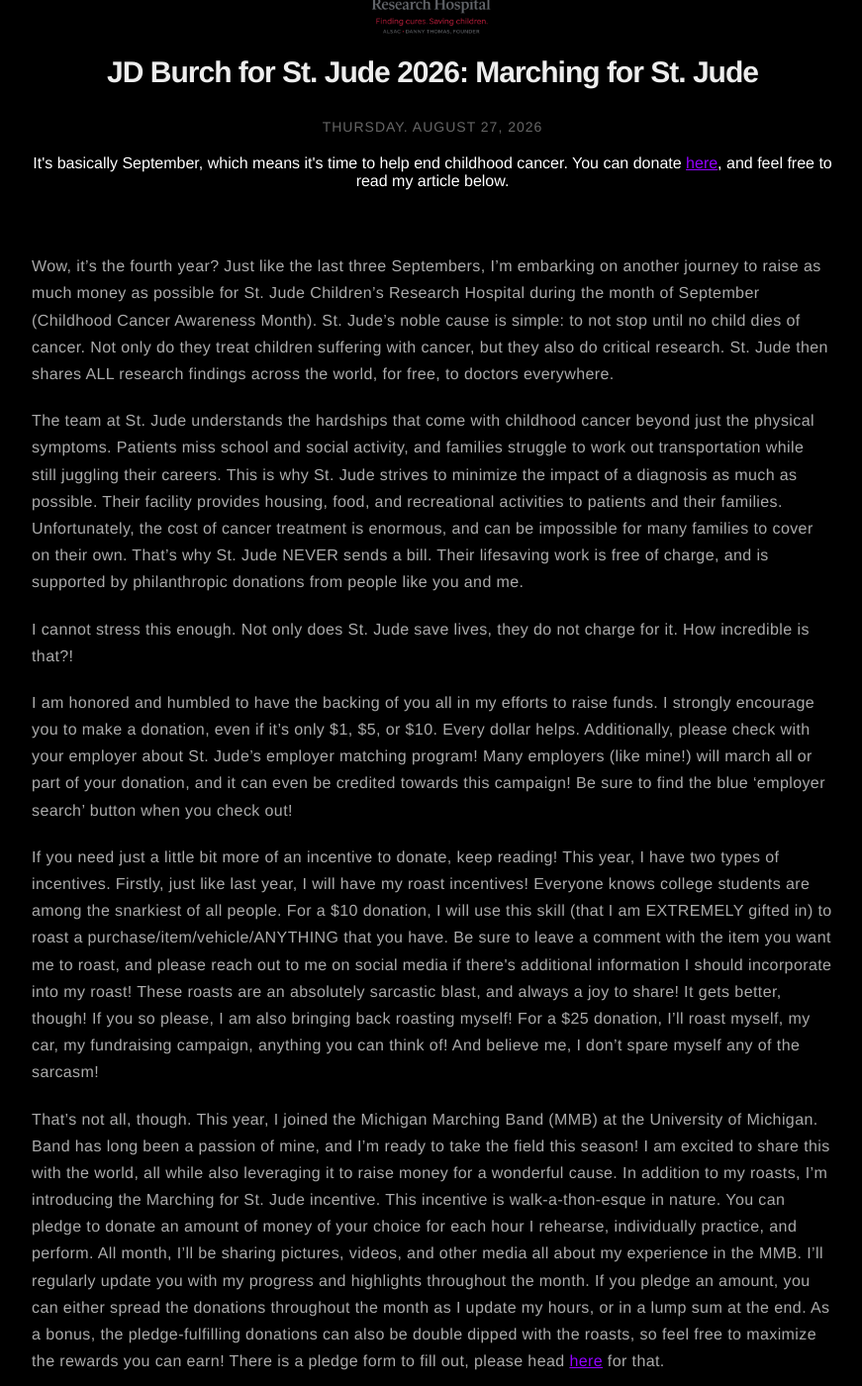
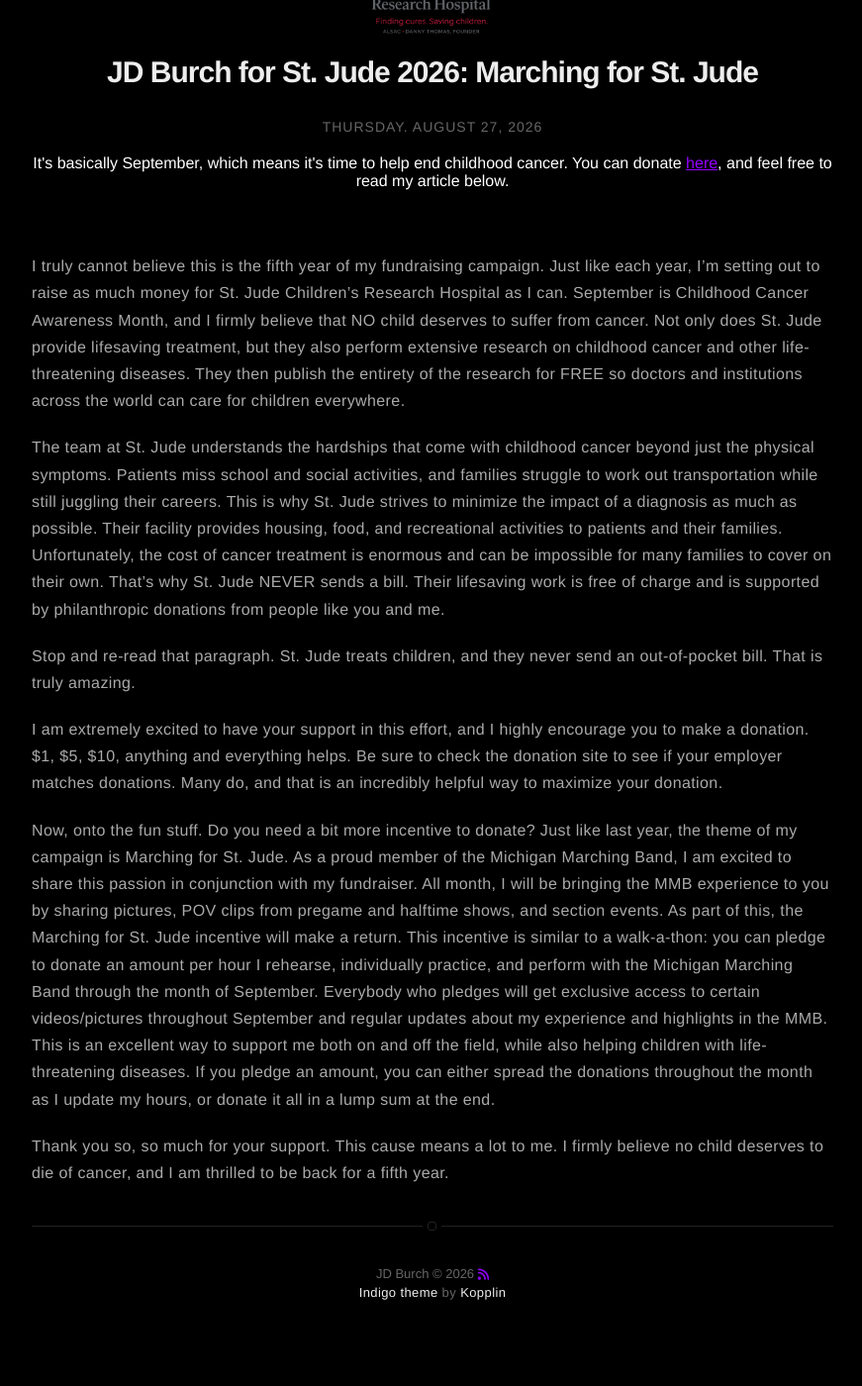
Before and after one commit to JDBurchHuzzah/jdburchhuzzah.github.io, a Jekyll site: the page built from _posts/2026-08-27-StJude26.markdown, in a window 1280 px wide and 1400 px high, scrolled down 209 px. Shown: the whole window at 99% size, without its empty margins (203-1074 px from the left). Built offline with Jekyll 4.4.1, drawn with Linux system fonts in a browser that asks for light colours; nearby versions of some CDN libraries; after the commit the page ends 1586 px from its top, so only the background shows below that.

Commit message:
Update 2026-08-27-StJude26.markdown

```diff
--- a/_posts/2026-08-27-StJude26.markdown
+++ b/_posts/2026-08-27-StJude26.markdown
@@ -11,14 +11,19 @@
 
 <center><strong>It's basically September, which means it's time to help end childhood cancer. You can donate <a href="https://jdburch.com/2025">here</a>, and feel free to read my article below.</strong></center><br>
 
-<p>Wow, it’s the fourth year? Just like the last three Septembers, I’m embarking on another journey to raise as much money as possible for St. Jude Children’s Research Hospital during the month of September (Childhood Cancer Awareness Month). St. Jude’s noble cause is simple: to not stop until no child dies of cancer. Not only do they treat children suffering with cancer, but they also do critical research. St. Jude then shares ALL research findings across the world, for free, to doctors everywhere.</p>
+<p>I truly cannot believe this is the fifth year of my fundraising campaign. Just like each year, I’m setting out to raise as much money for St. Jude Children’s Research Hospital as I can. September is Childhood Cancer Awareness Month, and I firmly believe that NO child deserves to suffer from cancer. Not only does St. Jude provide lifesaving treatment, but they also perform extensive research on childhood cancer and other life-threatening diseases. They then publish the entirety of the research for FREE so doctors and institutions across the world can care for children everywhere.
+</p>
 
-<p>The team at St. Jude understands the hardships that come with childhood cancer beyond just the physical symptoms. Patients miss school and social activity, and families struggle to work out transportation while still juggling their careers. This is why St. Jude strives to minimize the impact of a diagnosis as much as possible. Their facility provides housing, food, and recreational activities to patients and their families. Unfortunately, the cost of cancer treatment is enormous, and can be impossible for many families to cover on their own. That’s why St. Jude NEVER sends a bill. Their lifesaving work is free of charge, and is supported by philanthropic donations from people like you and me.</p>
+<p>The team at St. Jude understands the hardships that come with childhood cancer beyond just the physical symptoms. Patients miss school and social activities, and families struggle to work out transportation while still juggling their careers. This is why St. Jude strives to minimize the impact of a diagnosis as much as possible. Their facility provides housing, food, and recreational activities to patients and their families. Unfortunately, the cost of cancer treatment is enormous and can be impossible for many families to cover on their own. That’s why St. Jude NEVER sends a bill. Their lifesaving work is free of charge and is supported by philanthropic donations from people like you and me.
+</p>
 
-<p>I cannot stress this enough. Not only does St. Jude save lives, they do not charge for it. How incredible is that?!</p>
+<p>Stop and re-read that paragraph. St. Jude treats children, and they never send an out-of-pocket bill. That is truly amazing.
+</p>
 
-<p>I am honored and humbled to have the backing of you all in my efforts to raise funds. I strongly encourage you to make a donation, even if it’s only $1, $5, or $10. Every dollar helps. Additionally, please check with your employer about St. Jude’s employer matching program! Many employers (like mine!) will march all or part of your donation, and it can even be credited towards this campaign! Be sure to find the blue ‘employer search’ button when you check out!</p>
+<p>I am extremely excited to have your support in this effort, and I highly encourage you to make a donation. $1, $5, $10, anything and everything helps. Be sure to check the donation site to see if your employer matches donations. Many do, and that is an incredibly helpful way to maximize your donation.
+</p>
 
-<p>If you need just a little bit more of an incentive to donate, keep reading! This year, I have two types of incentives. Firstly, just like last year, I will have my roast incentives! Everyone knows college students are among the snarkiest of all people. For a $10 donation, I will use this skill (that I am EXTREMELY gifted in) to roast a purchase/item/vehicle/ANYTHING that you have. Be sure to leave a comment with the item you want me to roast, and please reach out to me on social media if there's additional information I should incorporate into my roast! These roasts are an absolutely sarcastic blast, and always a joy to share! It gets better, though! If you so please, I am also bringing back roasting myself! For a $25 donation, I’ll roast myself, my car, my fundraising campaign, anything you can think of! And believe me, I don’t spare myself any of the sarcasm!</p>
+<p>Now, onto the fun stuff. Do you need a bit more incentive to donate? Just like last year, the theme of my campaign is Marching for St. Jude. As a proud member of the Michigan Marching Band, I am excited to share this passion in conjunction with my fundraiser. All month, I will be bringing the MMB experience to you by sharing pictures, POV clips from pregame and halftime shows, and section events. As part of this, the Marching for St. Jude incentive will make a return. This incentive is similar to a walk-a-thon: you can pledge to donate an amount per hour I rehearse, individually practice, and perform with the Michigan Marching Band through the month of September. Everybody who pledges will get exclusive access to certain videos/pictures throughout September and regular updates about my experience and highlights in the MMB. This is an excellent way to support me both on and off the field, while also helping children with life-threatening diseases. If you pledge an amount, you can either spread the donations throughout the month as I update my hours, or donate it all in a lump sum at the end.
+</p>
 
-<p>That’s not all, though. This year, I joined the Michigan Marching Band (MMB) at the University of Michigan. Band has long been a passion of mine, and I’m ready to take the field this season! I am excited to share this with the world, all while also leveraging it to raise money for a wonderful cause. In addition to my roasts, I’m introducing the Marching for St. Jude incentive. This incentive is walk-a-thon-esque in nature. You can pledge to donate an amount of money of your choice for each hour I rehearse, individually practice, and perform. All month, I’ll be sharing pictures, videos, and other media all about my experience in the MMB. I’ll regularly update you with my progress and highlights throughout the month. If you pledge an amount, you can either spread the donations throughout the month as I update my hours, or in a lump sum at the end. As a bonus, the pledge-fulfilling donations can also be double dipped with the roasts, so feel free to maximize the rewards you can earn! There is a pledge form to fill out, please head <a href="https://docs.google.com/forms/d/e/1FAIpQLSfX73r8o5PTWNOhWj95UCE4GXd1ogHCuRekFX3Qur3nrDFydg/viewform?usp=dialog">here</a> for that.</p>
+<p>Thank you so, so much for your support. This cause means a lot to me. I firmly believe no child deserves to die of cancer, and I am thrilled to be back for a fifth year. </p>
```
